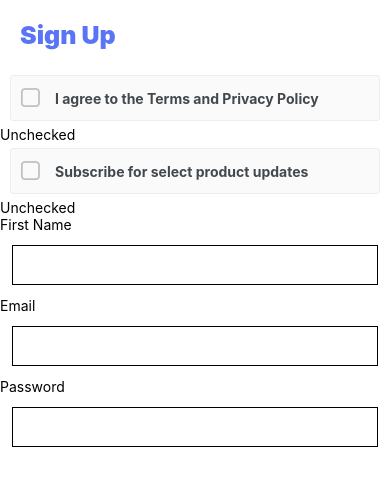
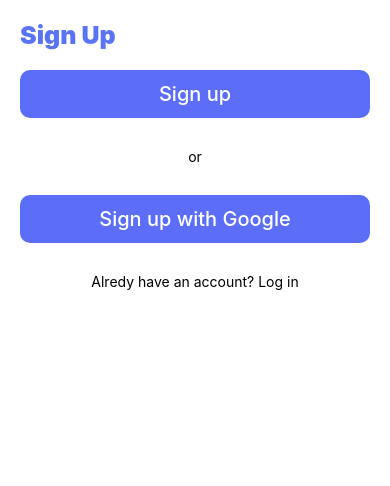
Before and after one commit to BrightCoders-Institute/reto-reservacion-de-vuelos-reto-reservacion-de-vuelos-team-2, a React Native app in the folder FlightReservations/: screen / in a window 390 px wide. Shown: the top 486 px of the page. Built offline with nearby package versions, Linux system fonts and the light colour scheme.

Commit message:
Fix button component Co-authored-by: Raibrr <ramon.ibrr@gmail.com> Co-authored-by: madera-design <josemadera289@gmail.com> Co-authored-by: luisgarciaes <luisg.garciaespinoza@gmail.com>

```diff
--- a/FlightReservations/App.tsx
+++ b/FlightReservations/App.tsx
@@ -1,9 +1,9 @@
 import {View, Text} from 'react-native';
 import React from 'react';
-import {Title} from './components/Title/Title';
-import {Checkbox} from './components/Checkbox/Checkbox';
-import {Button} from 'react-native-elements';
-import {Form} from './components/Form/Form';
+import {Title} from './src/components/Title/Title';
+import {Checkbox} from './src/components/Checkbox/Checkbox';
+import {Button} from './src/components/Button/Button';
+import {Form} from './src/components/Form/Form';
 
 export default function App() {
   const handleCheckboxChange = (checked: boolean) => {
@@ -12,18 +12,23 @@ export default function App() {
   return (
     <View>
       <Title title="Sign Up" />
-      <Checkbox
+      {/* <Checkbox
         label="I agree to the Terms and Privacy Policy"
         checked={false}
         onChange={handleCheckboxChange}
-      />
-      <Checkbox
+      /> */}
+      {/* <Checkbox
         label="Subscribe for select product updates"
         checked={false}
         onChange={handleCheckboxChange}
-      />
-      <Form />
-      {/* <Button title="Sign up" /> */}
+      /> */}
+      {/* <Form /> */}
+      <Button title="Sign up" />
+      <Text style={{textAlign: 'center', marginVertical: 30}}>or</Text>
+      <Button title="Sign up with Google" />
+      <Text style={{textAlign: 'center', marginVertical: 30}}>
+        Alredy have an account? Log in
+      </Text>
     </View>
   );
 }
--- /dev/null
+++ b/FlightReservations/src/components/Button/Button.tsx
@@ -0,0 +1,16 @@
+import React from 'react';
+import {TouchableOpacity, Text} from 'react-native';
+import {styles} from './styles';
+
+interface Props {
+  title: string;
+  onPress?: () => void;
+}
+
+export const Button = (props: Props) => {
+  return (
+    <TouchableOpacity style={styles.btn__container}>
+      <Text style={styles.btn__text}>{props.title}</Text>
+    </TouchableOpacity>
+  );
+};
--- /dev/null
+++ b/FlightReservations/src/components/Button/styles.tsx
@@ -0,0 +1,17 @@
+import {StyleSheet} from 'react-native';
+import {widthPercentageToDP as wp} from 'react-native-responsive-screen';
+
+export const styles = StyleSheet.create({
+  btn__container: {
+    backgroundColor: '#5C6EF8',
+    padding: wp('3%'),
+    marginHorizontal: wp('5%'),
+    borderRadius: 10,
+  },
+  btn__text: {
+    color: 'white',
+    fontSize: 20,
+    fontWeight: '500',
+    textAlign: 'center',
+  },
+});
```
Also changed, not shown: FlightReservations/components/Button/Button.tsx (deleted, +0 -15 lines), FlightReservations/components/Button/styles.tsx (deleted, +0 -12 lines), FlightReservations/src/components/Checkbox/Checkbox.css (added), FlightReservations/src/components/Checkbox/Checkbox.tsx (renamed from FlightReservations/components/Checkbox/Checkbox.tsx), FlightReservations/src/components/Form/Form.tsx (renamed from FlightReservations/components/Form/Form.tsx), FlightReservations/src/components/Input/Input.tsx (renamed from FlightReservations/components/Input/Input.tsx), FlightReservations/src/components/Input/InputStyles.tsx (renamed from FlightReservations/components/Input/InputStyles.tsx), FlightReservations/src/components/Title/Title.tsx (renamed from FlightReservations/components/Title/Title.tsx), FlightReservations/src/components/Title/styles.tsx (renamed from FlightReservations/components/Title/styles.tsx).
